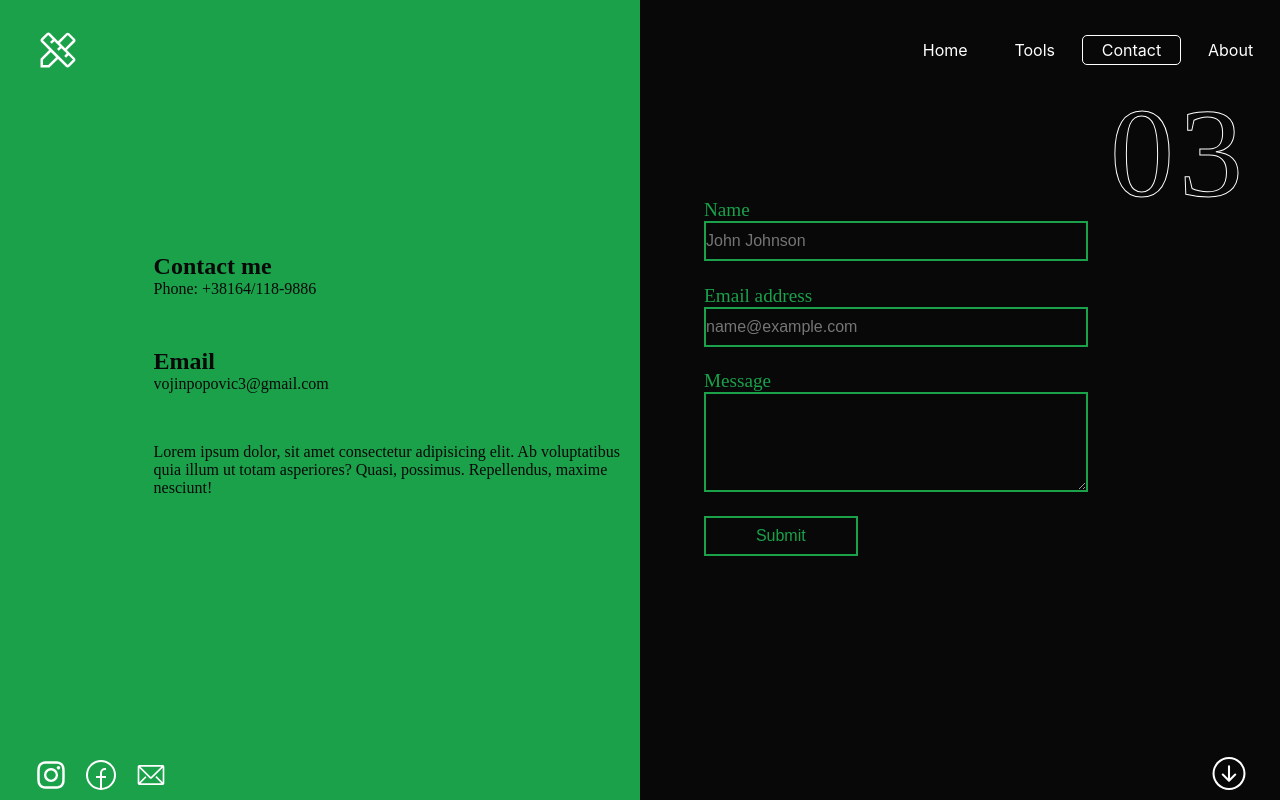
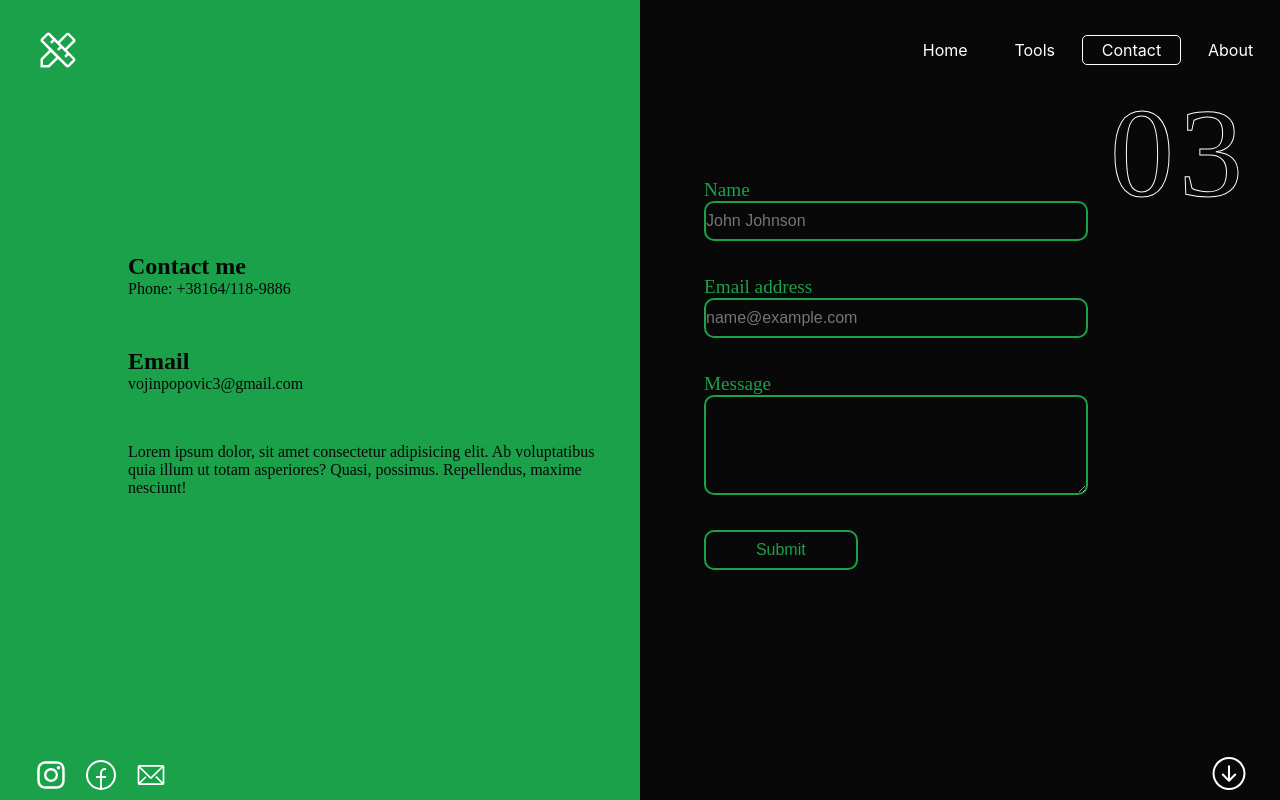
Before and after one commit to VojinPopovic/free-online-tools, a React (Create React App) app: page /contact in a window 1280 px wide. Built offline with nearby package versions, Linux system fonts and the light colour scheme.

Commit message:
updated responsivness

```diff
--- a/src/components/Form.js
+++ b/src/components/Form.js
@@ -37,8 +37,8 @@ function Form() {
           id="message"
         ></textarea>
       </div>
-      <div>
-        <button type="submit">Submit</button>
+      <div >
+        <button type="submit" className="form-control submit-btn">Submit</button>
       </div>
     </FormContact>
   );
--- a/src/components/pages/Contact.js
+++ b/src/components/pages/Contact.js
@@ -12,7 +12,7 @@ function Contact() {
           <p>03</p>
         </Banner>
       </DivSplit>
-      <DivCenter color="#080808" width="80vw" height="35vw" screenWidth="900px" minHeight="50%">
+      <DivCenter color="#080808" width="80vw" height="40vw" screenWidth="900px" minHeight="50%">
         <DivSplit size="1rem" alignItems="flex-start" justify="center">
           <div className="contact-container">
             <h2>Contact me</h2>
--- a/src/components/styles/DivSplit.style.js
+++ b/src/components/styles/DivSplit.style.js
@@ -21,8 +21,7 @@ const DivSplit = styled.div`
     width: 95%;
     height: auto;
     margin-bottom: 30px;
-    margin-inline: 5%;
-
+    margin-right: 10%;
   }
   & h2 {
     font-size: clamp(1.2rem, 2vw, 1.5rem);
--- a/src/components/styles/Form.style.js
+++ b/src/components/styles/Form.style.js
@@ -16,6 +16,12 @@ const FormContact = styled.form`
     flex-direction: column;
     justify-content: center;
     align-items: flex-start;
+    & .form-control{
+      border: 2px #1aa14a solid;
+      border-radius: clamp(0.5px, 2vw, 10px);
+      color: white;
+
+    }
     & label {
       width: auto;
       height: auto;
@@ -25,19 +31,14 @@ const FormContact = styled.form`
     & input {
       width: 100%;
       height: 40px;
-      border: 2px #1aa14a solid;
-      color: white;
     }
     & textarea {
       width: 100%;
       height: 100px;
-      border: 2px #1aa14a solid;
-      color: white;
     }
-    & button {
+    & .submit-btn{
       width: 40%;
       height: 40px;
-      border: 2px #1aa14a solid;
       color: #1aa14a;
     }
     @media (max-width: 1200px) {
--- a/src/components/styles/UnitConverterDiv.style.js
+++ b/src/components/styles/UnitConverterDiv.style.js
@@ -10,7 +10,7 @@ const UnitConverterDiv = styled.div`
   justify-content: center;
   align-items: center;
   & .border {
-    border-radius: clamp(0px, 2vw, 10px);
+    border-radius: clamp(0.5px, 2vw, 10px);
   }
 `;
 
--- a/src/components/styles/calculator-styles/Button.style.js
+++ b/src/components/styles/calculator-styles/Button.style.js
@@ -8,6 +8,9 @@ const StyledButton = styled.div`
   outline-offset: -2px;
   text-align: center;
   border-radius: clamp(0px, 1.5vw, 10px);
-`
+  display: flex;
+  justify-content: center;
+  align-items: center;
+`;
 
-export {StyledButton}
+export { StyledButton };
--- a/src/components/styles/calculator-styles/CalcBody.style.js
+++ b/src/components/styles/calculator-styles/CalcBody.style.js
@@ -28,4 +28,21 @@ const ButtonGroup = styled.div`
   margin-bottom: clamp(0.5rem, 1vw, 1.2rem);
 `;
 
-export { CalcBody, ButtonGroup };
+const DisplayStyle = styled.div`
+  width: 100%;
+  height: 100%;
+  display: flex;
+  justify-content: center;
+  align-items: center;
+  & p {
+    width: 95%;
+    height: 95%;
+    display: flex;
+    justify-content: center;
+    align-items: center;
+    word-break: break-all;
+    font-size: clamp(0.7rem, 3vw, 1.5rem);
+  }
+`;
+
+export { CalcBody, ButtonGroup, DisplayStyle };
--- a/src/components/tools/calculator/Button.js
+++ b/src/components/tools/calculator/Button.js
@@ -1,4 +1,6 @@
+/* eslint no-eval: 0 */
 import { StyledButton } from "../../styles/calculator-styles/Button.style";
+
 
 function Button(props) {
   let display = props.propsOb.display;
--- a/src/components/tools/calculator/Buttons.js
+++ b/src/components/tools/calculator/Buttons.js
@@ -24,7 +24,7 @@ function Buttons(props) {
         </Button>
         <Button value="/" propsOb={propsOb}>
           {/* prettier-ignore */}
-          <div><svg xmlns="http://www.w3.org/2000/svg" width="1.5em" height="1.5em" preserveAspectRatio="xMidYMid meet" viewBox="0 0 20 20"><g fill="#7b67f2"><path d="M5 11a1 1 0 1 1 0-2h10a1 1 0 1 1 0 2H5Z"/><circle cx="10" cy="5.5" r="1.5"/><circle cx="10" cy="14.5" r="1.5"/></g></svg></div>
+          <div><svg xmlns="http://www.w3.org/2000/svg" width="1.5em" height="1.5em" preserveAspectRatio="xMidYMid meet" viewBox="0 0 20 20"><g fill="white"><path d="M5 11a1 1 0 1 1 0-2h10a1 1 0 1 1 0 2H5Z"/><circle cx="10" cy="5.5" r="1.5"/><circle cx="10" cy="14.5" r="1.5"/></g></svg></div>
         </Button>
       </ButtonGroup>
       <ButtonGroup>
@@ -42,7 +42,7 @@ function Buttons(props) {
         </Button>
         <Button value="*" propsOb={propsOb}>
           {/* prettier-ignore */}
-          <div><svg xmlns="http://www.w3.org/2000/svg" width="2em" height="2em" preserveAspectRatio="xMidYMid meet" viewBox="0 0 16 16"><path fill="#7b67f2" d="M4.646 4.646a.5.5 0 0 1 .708 0L8 7.293l2.646-2.647a.5.5 0 0 1 .708.708L8.707 8l2.647 2.646a.5.5 0 0 1-.708.708L8 8.707l-2.646 2.647a.5.5 0 0 1-.708-.708L7.293 8L4.646 5.354a.5.5 0 0 1 0-.708z"/></svg></div>
+          <div><svg xmlns="http://www.w3.org/2000/svg" width="2em" height="2em" preserveAspectRatio="xMidYMid meet" viewBox="0 0 16 16"><path fill="white" d="M4.646 4.646a.5.5 0 0 1 .708 0L8 7.293l2.646-2.647a.5.5 0 0 1 .708.708L8.707 8l2.647 2.646a.5.5 0 0 1-.708.708L8 8.707l-2.646 2.647a.5.5 0 0 1-.708-.708L7.293 8L4.646 5.354a.5.5 0 0 1 0-.708z"/></svg></div>
         </Button>
       </ButtonGroup>
       <ButtonGroup>
@@ -60,7 +60,7 @@ function Buttons(props) {
         </Button>
         <Button value="-" propsOb={propsOb}>
           {/* prettier-ignore */}
-          <div><svg xmlns="http://www.w3.org/2000/svg" width="1.5em" height="1.5em" preserveAspectRatio="xMidYMid meet" viewBox="0 0 24 24"><path fill="none" stroke="#7b67f2" strokeLinecap="round" strokeLinejoin="round" strokeWidth="2" d="M5 12h14"/></svg></div>
+          <div><svg xmlns="http://www.w3.org/2000/svg" width="1.5em" height="1.5em" preserveAspectRatio="xMidYMid meet" viewBox="0 0 24 24"><path fill="white" stroke="white" strokeLinecap="round" strokeLinejoin="round" strokeWidth="2" d="M5 12h14"/></svg></div>
         </Button>
       </ButtonGroup>
       <ButtonGroup>
@@ -78,7 +78,7 @@ function Buttons(props) {
         </Button>
         <Button value="+" propsOb={propsOb}>
           {/* prettier-ignore */}
-          <div><svg xmlns="http://www.w3.org/2000/svg" width="1.5em" height="1.5em" preserveAspectRatio="xMidYMid meet" viewBox="0 0 24 24"><path fill="none" stroke="#7b67f2" strokeLinecap="round" strokeWidth="2" d="M12 20v-8m0 0V4m0 8h8m-8 0H4"/></svg></div>
+          <div><svg xmlns="http://www.w3.org/2000/svg" width="1.5em" height="1.5em" preserveAspectRatio="xMidYMid meet" viewBox="0 0 24 24"><path fill="white" stroke="white" strokeLinecap="round" strokeWidth="2" d="M12 20v-8m0 0V4m0 8h8m-8 0H4"/></svg></div>
         </Button>
       </ButtonGroup>
       <ButtonGroup>
--- a/src/components/tools/calculator/Calculator.js
+++ b/src/components/tools/calculator/Calculator.js
@@ -2,12 +2,11 @@ import { UnitConverterDiv } from "../../styles/UnitConverterDiv.style";
 import { CalcBody } from "../../styles/calculator-styles/CalcBody.style";
 import Display from "./Display";
 import DisplayUpdater from "./DisplayUpdater";
-import { useState, useEffect, useCallback } from "react";
+import { useState } from "react";
 
 function Calculator() {
   const [display, setDisplay] = useState("");
   const [value, setValue] = useState("");
-
 
   return (
     <UnitConverterDiv>
--- a/src/components/tools/calculator/Display.js
+++ b/src/components/tools/calculator/Display.js
@@ -1,7 +1,20 @@
+import { useEffect, useRef } from "react";
+import { DisplayStyle } from "../../styles/calculator-styles/CalcBody.style";
+
 function Display(props) {
+  let display = props.display;
+  const displayRef = useRef();
+
+  useEffect(() => {
+    if (display.length >= 25) {
+      displayRef.current.style.fontSize = "clamp(0.5rem, 2.3vw, 1.2rem ";
+    }
+  }, [display]);
   return (
-    <div>{props.display}</div>
-  )
+    <DisplayStyle ref={displayRef}>
+      <p>{display}</p>
+    </DisplayStyle>
+  );
 }
 
-export default Display
+export default Display;
--- a/src/components/tools/unit-converter/UnitConverter.js
+++ b/src/components/tools/unit-converter/UnitConverter.js
@@ -27,7 +27,6 @@ function UnitConverter() {
       optionOne !== undefined &&
       apiObject !== undefined
     )
-      console.log(optionOne, optionTwo);
     if ("ratio" + optionOne.toLowerCase().replace(/ /g, "") === optionTwo) {
       ratio = 1;
       let results = ratio * input;
@@ -39,7 +38,6 @@ function UnitConverter() {
       let results = ratio * input;
       setResult(results);
     }
-    console.log(input)
   }
 
   return (
```
Lines whose indentation alone changed are shown as unchanged.
